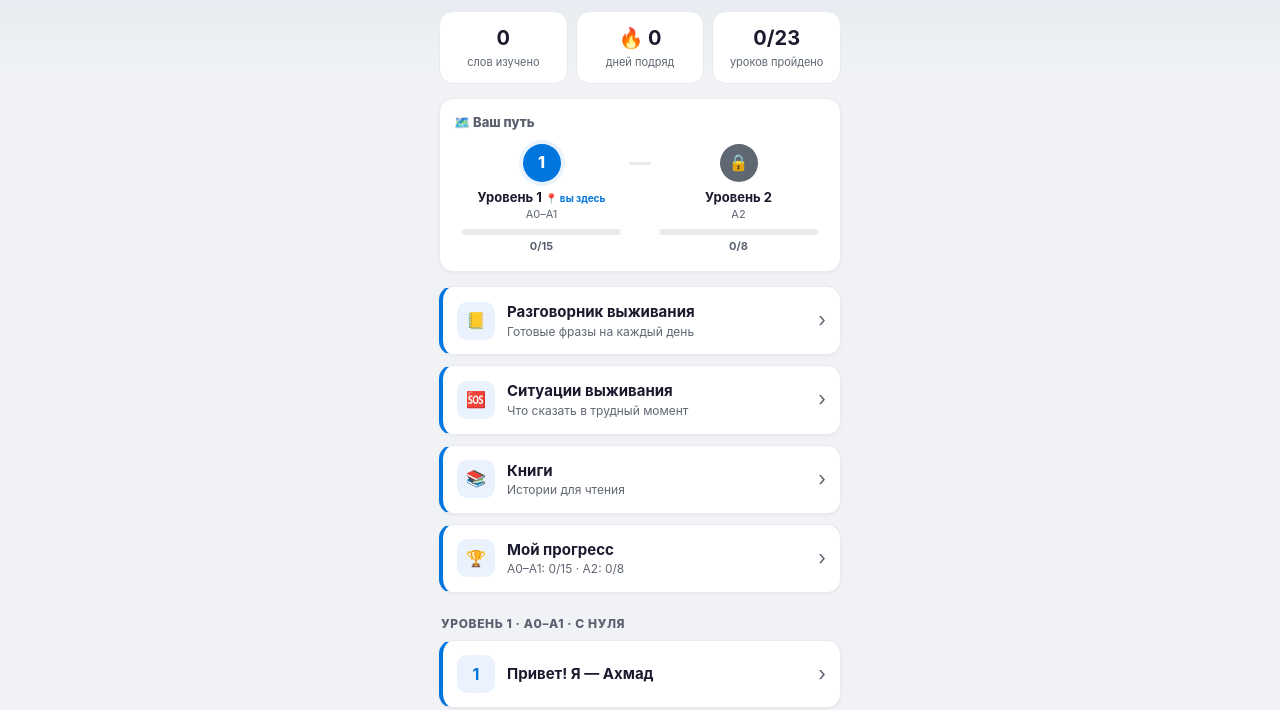
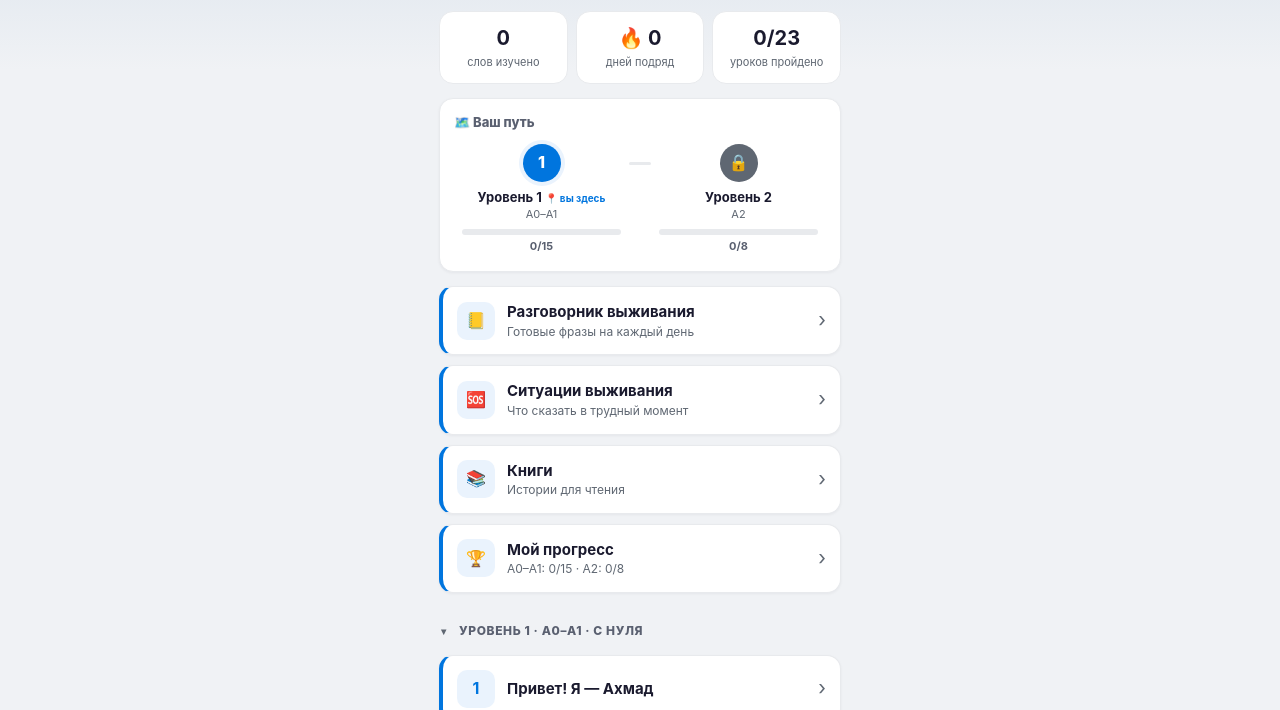
Before and after one commit to zoiruk/English-for-Seasonal-Workers, a website: page app/index.html in a window 1280 px wide. Shown: the part 90-800 px from the top of the page. Drawn offline with Linux system fonts and the light colour scheme.

Commit message:
feat(ui): collapsible level sections on the hub
Completed levels collapse by default; tapping the level header (▸/▾)
toggles its lessons, and the choice is remembered in store.collapsed.
Lessons stay clickable via existing delegation. CACHE_VERSION esw-v76->v77.

Co-Authored-By: Claude Opus 4.8 <noreply@anthropic.com>

```diff
--- a/app/app.js
+++ b/app/app.js
@@ -150,6 +150,12 @@
   function a2Total() { return Math.max(0, LESSONS.length - A1_MAX); }
   function a2Done() { return Object.keys(store.done).filter(function (k) { return +k > A1_MAX && +k <= LESSONS.length; }).length; }
   function a2Complete() { return a2Total() > 0 && a2Done() >= a2Total(); }
+  // Hub level sections collapse once finished; the owner can re-open by tapping
+  // the header (manual choice is remembered in store.collapsed[level]).
+  function levelCollapsed(level, complete) {
+    if (store.collapsed && typeof store.collapsed[level] === "boolean") return store.collapsed[level];
+    return complete; // default: collapsed iff that level is fully done
+  }
 
   /* ---------- storage ---------- */
   var KEY = "esw_progress_v1";
@@ -261,25 +267,49 @@
       '<div class="done" style="color:var(--text3)">›</div></div>';
     var hasA2 = LESSONS.length > A1_MAX; // only group into levels once A2 lessons exist
     var a2Open = a1Complete();
-    LESSONS.forEach(function (les) {
-      if (hasA2 && les.id === 1) h += '<div class="level-head">' + t("level_a1") + "</div>";
-      if (hasA2 && les.id === A1_MAX + 1) {
-        h += '<div class="level-head a2">' + t("level_a2") +
-          (a2Open ? "" : ' <span class="level-lock">' + t("level_a2_locked", A1_MAX) + "</span>") + "</div>";
-      }
+    function lessonCardHTML(les) {
       if (les.id > A1_MAX && !a2Open) {
-        h += '<div class="lesson-card locked">' +
+        return '<div class="lesson-card locked">' +
           '<div class="num">🔒</div>' +
           '<div class="body"><div class="t">' + esc(les.title_ru) + "</div></div></div>";
-        return;
       }
       var isDone = store.done[les.id];
-      h += '<div class="lesson-card' + (les.id > A1_MAX ? " a2" : "") + '" data-lesson="' + les.id + '">' +
+      return '<div class="lesson-card' + (les.id > A1_MAX ? " a2" : "") + '" data-lesson="' + les.id + '">' +
         '<div class="num">' + les.id + "</div>" +
         '<div class="body"><div class="t">' + esc(les.title_ru) + "</div></div>" +
         (isDone ? '<div class="done">✓</div>' : '<div class="done" style="color:var(--text3)">›</div>') + "</div>";
+    }
+    if (hasA2) {
+      // Two collapsible level sections (header is a toggle).
+      var sections = [
+        { level: "a1", head: t("level_a1"), cls: "", complete: a1Complete(), lo: 1, hi: A1_MAX },
+        { level: "a2", head: t("level_a2") + (a2Open ? "" : ' <span class="level-lock">' + t("level_a2_locked", A1_MAX) + "</span>"),
+          cls: " a2", complete: a2Complete(), lo: A1_MAX + 1, hi: LESSONS.length }
+      ];
+      sections.forEach(function (sec) {
+        var collapsed = levelCollapsed(sec.level, sec.complete);
+        h += '<div class="level-head lvl-toggle' + sec.cls + '" data-level="' + sec.level + '">' +
+          '<span class="lvl-chev">' + (collapsed ? "▸" : "▾") + "</span> " + sec.head + "</div>";
+        h += '<div class="level-group' + (collapsed ? " collapsed" : "") + '" data-group="' + sec.level + '">';
+        LESSONS.forEach(function (les) { if (les.id >= sec.lo && les.id <= sec.hi) h += lessonCardHTML(les); });
+        h += "</div>";
+      });
+    } else {
+      LESSONS.forEach(function (les) { h += lessonCardHTML(les); });
+    }
+    app.innerHTML = h;
+    [].forEach.call(app.querySelectorAll(".lvl-toggle"), function (head) {
+      head.onclick = function () {
+        var level = head.dataset.level;
+        var grp = app.querySelector('.level-group[data-group="' + level + '"]');
+        if (!grp) return;
+        var nowCollapsed = grp.classList.toggle("collapsed");
+        head.querySelector(".lvl-chev").textContent = nowCollapsed ? "▸" : "▾";
+        store.collapsed = store.collapsed || {};
+        store.collapsed[level] = nowCollapsed;
+        save(store);
+      };
     });
-    app.innerHTML = h;
   }
 
   /* Visual "path" A0–A1 → A2: two level stops with per-level % and a
--- a/app/style.css
+++ b/app/style.css
@@ -303,6 +303,9 @@ code { background: var(--accent-soft); color: var(--text); padding: 1px 5px; bor
 .lesson-card.locked .num { background: var(--border); color: var(--text3); }
 .level-head { font-size: 12px; font-weight: 800; color: var(--text2); text-transform: uppercase; letter-spacing: .05em; margin: 22px 2px 8px; }
 .level-lock { font-weight: 600; color: var(--text3); text-transform: none; letter-spacing: 0; }
+.lvl-toggle { cursor: pointer; user-select: none; display: flex; align-items: center; gap: 6px; min-height: 32px; }
+.lvl-chev { font-size: 10px; color: var(--text3); width: 12px; display: inline-block; }
+.level-group.collapsed { display: none; }
 
 .reader-text { padding: 4px 14px; }
 .read-sent { display: flex; align-items: flex-start; gap: 10px; padding: 12px 0; border-bottom: 1px solid var(--border); }
--- a/app/sw.js
+++ b/app/sw.js
@@ -1,6 +1,6 @@
 /* Service worker — offline-first for budget Androids with no field internet.
    Bump CACHE_VERSION to force-refresh after data/code changes (kill-switch). */
-const CACHE_VERSION = "esw-v76";
+const CACHE_VERSION = "esw-v77";
 const PRECACHE = ["./", "index.html", "style.css", "app.js", "data.js", "phrasebook.js", "reader.js", "scenarios.js", "manifest.json", "icon.svg"];
 
 self.addEventListener("install", (e) => {
```
Also changed, not shown: STATE.md (+7 -1 lines).
